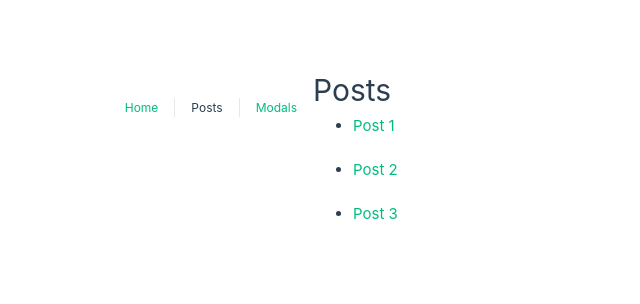
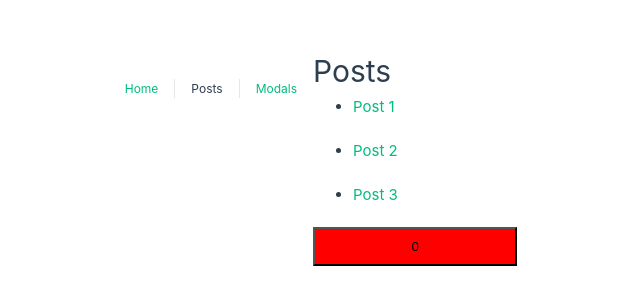
Before and after one commit to jslmorrison/vue-compo-api-basics, a Vue app: page /posts in a window 1280 px wide. Shown: the part 244-548 px from the top of the page, without its empty margins (327-967 px from the left). Built offline with nearby package versions, Linux system fonts and the light colour scheme.

Commit message:
Use composable in posts view

```diff
--- a/src/views/PostsView.vue
+++ b/src/views/PostsView.vue
@@ -4,34 +4,43 @@
 
     <ul>
       <li v-for="post in posts" :key="post.id">
-        <RouterLink :to="`/post/${ post.id }`">{{ post.title }}</RouterLink>
+        <RouterLink :to="`/post/${post.id}`">{{ post.title }}</RouterLink>
       </li>
     </ul>
+
+    <button class="counter-button" @click="increaseCounter(1)">{{ counterData.count }}</button>
   </div>
 </template>
 
 <script setup>
-import { ref } from 'vue';
-
+import { ref } from 'vue'
+import { useCounter } from '@/use/useCounter'
 
 const posts = ref([
   {
     id: 1,
-    title: 'Post 1'
+    title: "Post 1",
   },
   {
     id: 2,
-    title: 'Post 2'
+    title: "Post 2",
   },
   {
     id: 3,
-    title: 'Post 3'
+    title: "Post 3",
   },
-])
+]);
 
+const { increaseCounter, counterData } = useCounter()
 </script>
+
 <style scoped>
 li {
   margin-bottom: 20px;
 }
+.counter-button {
+  background-color: red;
+  padding: 10px;
+  width: 100%;
+}
 </style>
```
